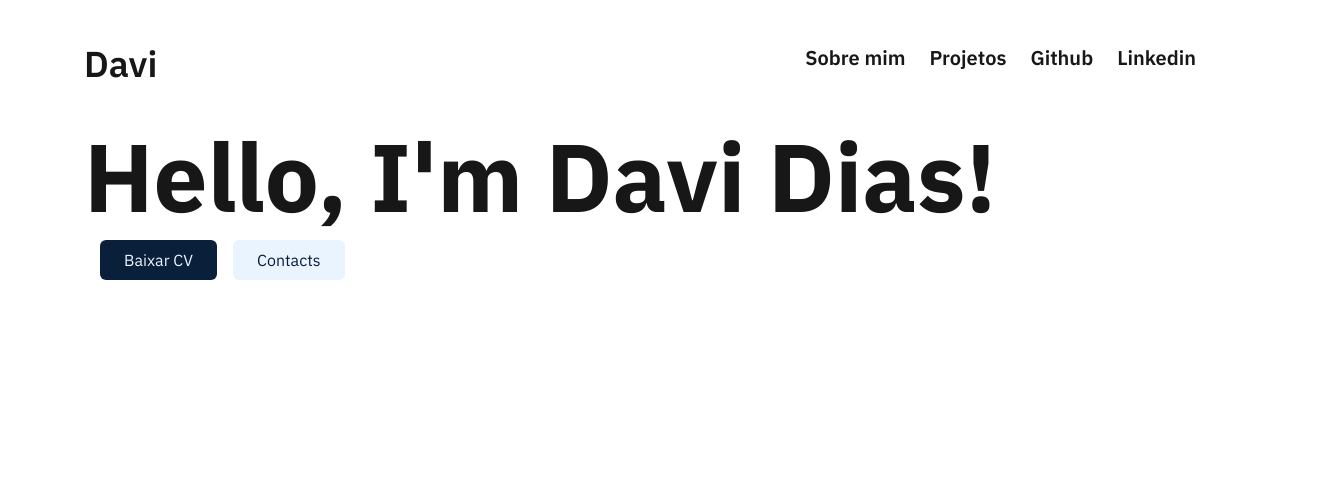
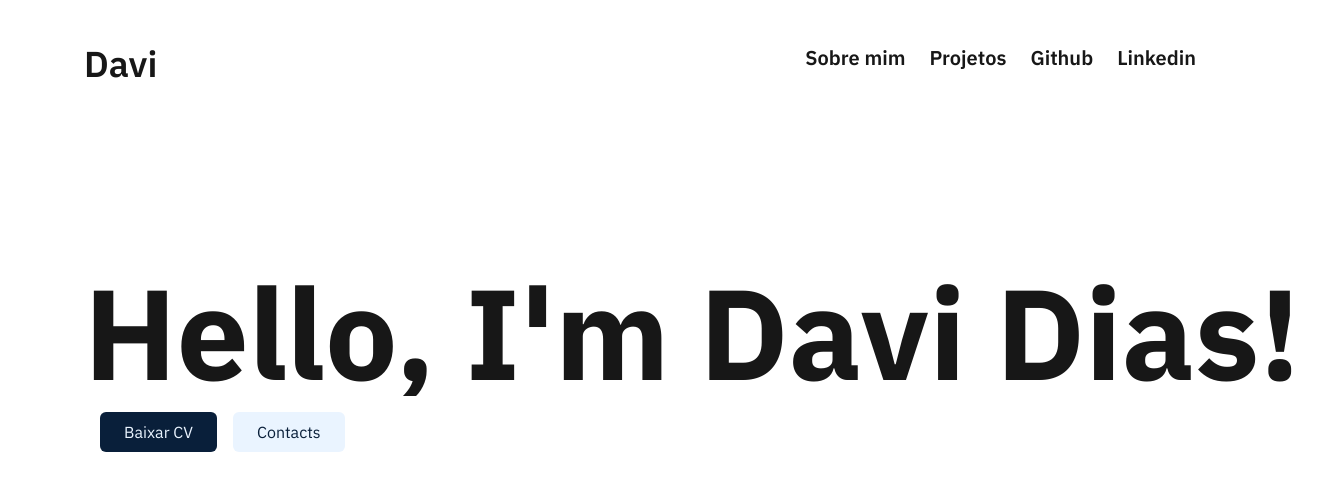
Before and after one commit to davirodriguesdias/portfolio-davi, a Next.js app: page / in a window 1280 px wide. Shown: the top 490 px of the page, 1328 px wide, since content can reach past the window. Built offline with nearby package versions, Linux system fonts and the light colour scheme.

Commit message:
animação titulo

```diff
--- a/app/globals.css
+++ b/app/globals.css
@@ -24,3 +24,28 @@ body {
   color: var(--foreground);
   font-family: var(--font-ibm), Arial, Helvetica, sans-serif;
 }
+
+.typewriter {
+  width: 0;
+  overflow: hidden;
+  white-space: nowrap;
+  border-right: 0.16em solid currentColor;
+  animation: writerAnimation 1.8s steps(20) forwards,
+             cursor 1s infinite;
+}
+
+@keyframes writerAnimation {
+  from {
+    width: 0;
+  }
+
+  to {
+    width: 16.20ch;
+  }
+}
+
+@keyframes cursor {
+  50% {
+    border-color: transparent;
+  }
+}
--- a/app/page.tsx
+++ b/app/page.tsx
@@ -1,8 +1,10 @@
+
+
 export default function Home() {
   return (
-    <main className="px-21">
+    <main className="px-21 pt-35">
       <section>
-        <h1 className="text-8xl font-bold">Hello, I'm Davi Dias!</h1>
+        <h1 className="typewriter text-9xl font-bold">Hello, I'm Davi Dias!</h1>
 
         <div className="flex gap-4 p-4">
           <button className="bg-[#091F3A] text-[#EAF4FF] rounded-md px-6 py-2">Baixar CV</button>
--- a/package.json
+++ b/package.json
@@ -11,7 +11,8 @@
   "dependencies": {
     "next": "16.2.4",
     "react": "19.2.4",
-    "react-dom": "19.2.4"
+    "react-dom": "19.2.4",
+    "react-icons": "^5.6.0"
   },
   "devDependencies": {
     "@tailwindcss/postcss": "^4",
```
Also changed, not shown: 1 other file (tests, documents, lock files or other folders).
